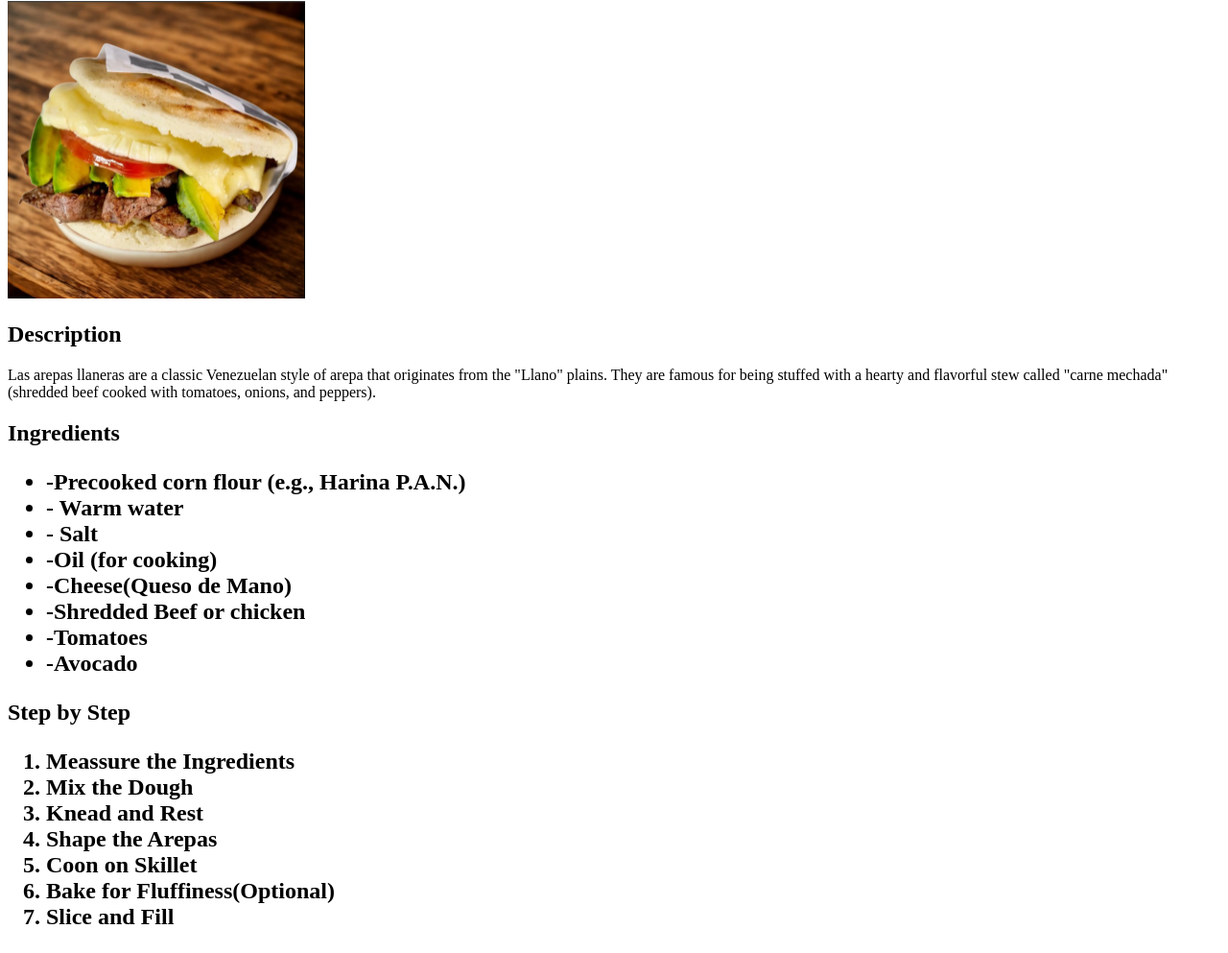
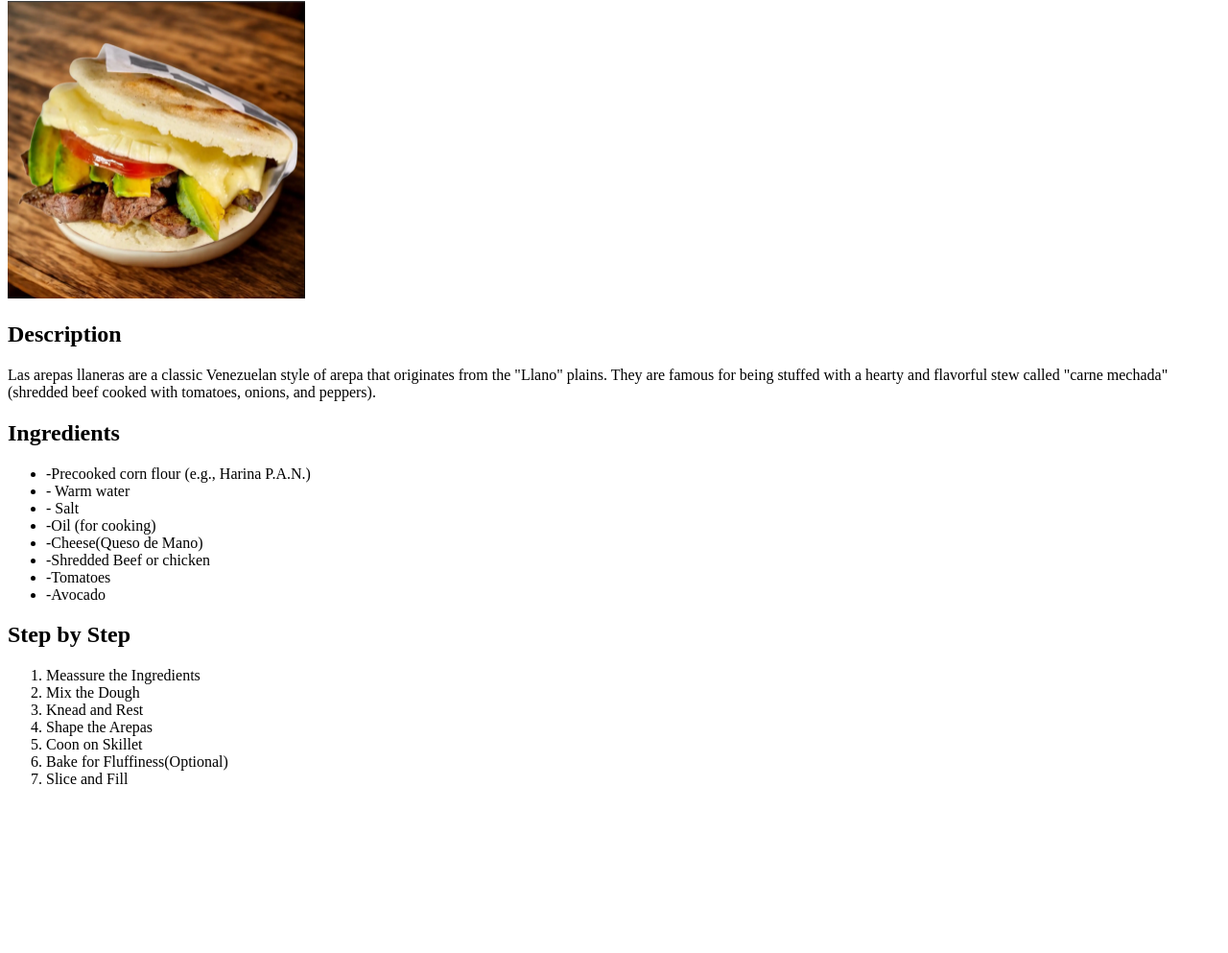
Before and after one commit to DroppieNotDev/odin-recipes, a plain HTML site: page recipes/la_llanera.html in a window 1280 px wide. Shown: the part 105-1098 px from the top of the page at 96% size. After the commit the page ends 942 px from the top, so only its background shows below. Drawn offline with Linux system fonts and the light colour scheme.

Commit message:
remove h2

```diff
--- a/recipes/la_llanera.html
+++ b/recipes/la_llanera.html
@@ -23,7 +23,6 @@
     </p>
 
     <h2>Ingredients</h2>
-    <h2>
     <ul>
         <li>-Precooked corn flour (e.g., Harina P.A.N.)</li>
         <li>- Warm water</li>
@@ -34,10 +33,10 @@
         <li>-Tomatoes</li>
         <li>-Avocado</li>
     </ul>
-    </h2>
+
 
     <h2>Step by Step</h2>
-    <h2>
+
     <ol>
         <li>Meassure the Ingredients</li>
         <li>Mix the Dough</li>
@@ -47,7 +46,7 @@
         <li>Bake for Fluffiness(Optional)</li>
         <li>Slice and Fill</li>
     </ol>
-    </h2>
+
 
 
 
```
Lines whose indentation alone changed are shown as unchanged.
